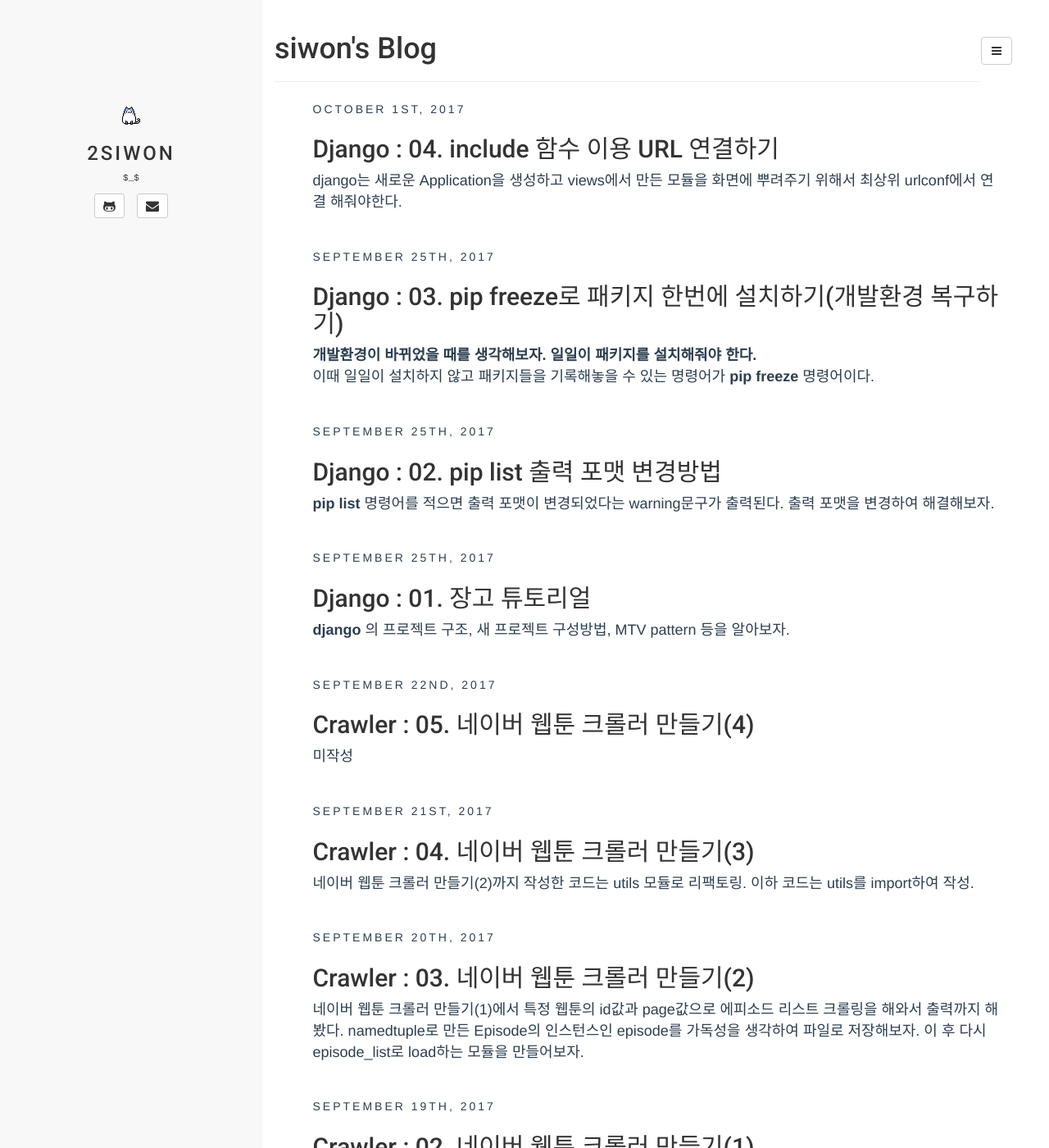
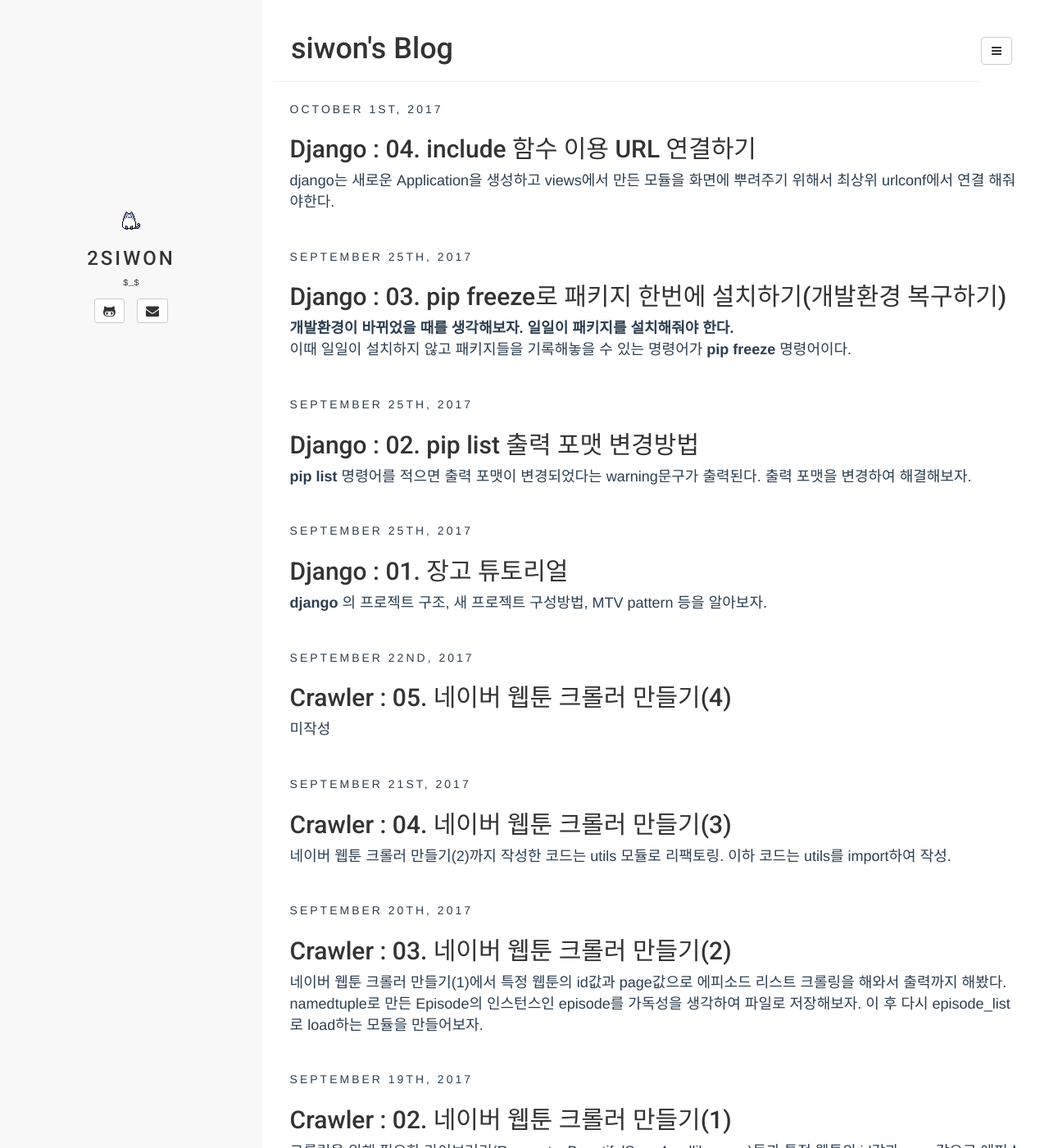
Before and after one commit to 2siwon/2siwon.github.io, a Jekyll site: the page built from index.html, in a window 1280 px wide and 1400 px high. Shown: the whole window at 82% size. Built offline with Jekyll 4.4.1, drawn with Linux system fonts in a browser that asks for light colours; the list of posts is cut into pages by our own code.

Commit message:
modified page-header padding

```diff
--- a/assets/css/style.css
+++ b/assets/css/style.css
@@ -7,7 +7,7 @@ body{
 .sidebar {
 	position: fixed;
 	top: 0px;
-	padding-top: 10%;
+	padding-top: 20%;
 	/*background-color: #2c3e50;*/
 	background-color: #f8f8f8;
 	/*color: #fff;*/
@@ -86,6 +86,7 @@ article .share .gplus:hover {
 
 .page-header {
 	color: #333;
+	padding-left: 20px;
 	/*text-shadow: 1px 1px 1px rgba(150, 150, 150, 1);*/
 }
 
@@ -111,7 +112,7 @@ article{
 }
 
 article {
-	padding: 0 5% 0;
+	padding: 0 2% 0;
 }
 
 article.home div a, article.home pre a { color: #333; }
```
